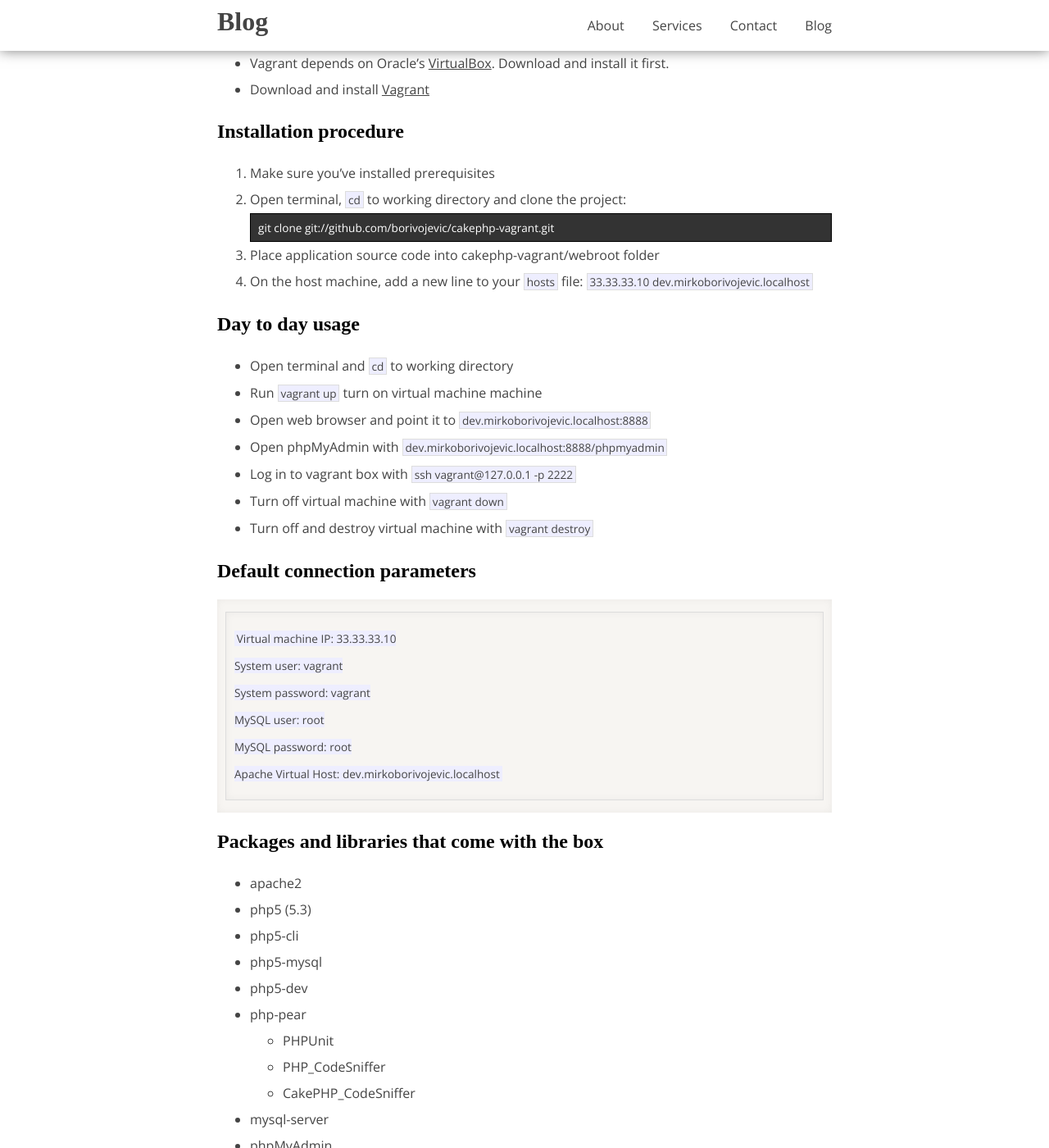
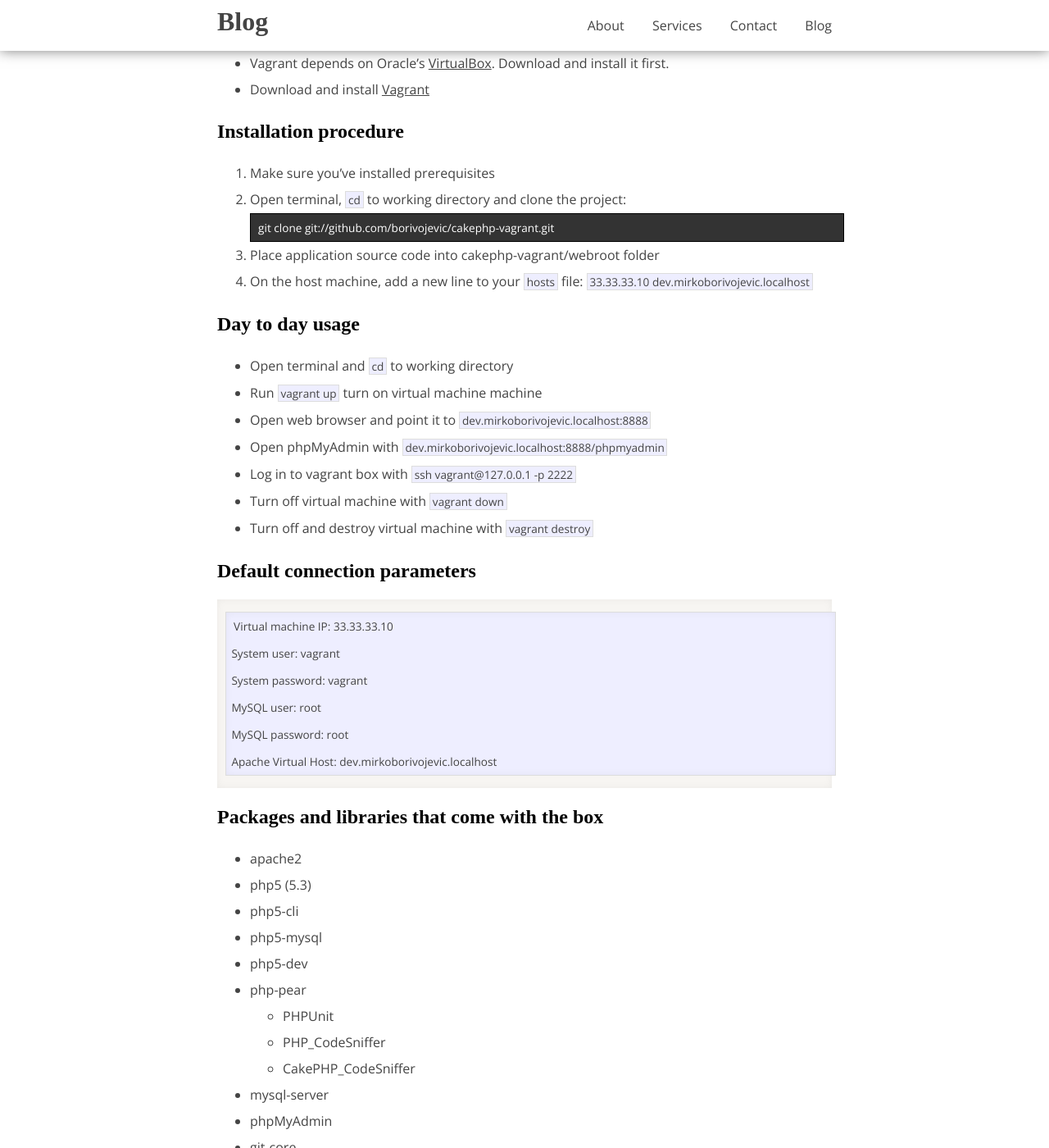
Before and after one commit to borivojevic/borivojevic.github.com, a Jekyll site: the page built from _posts/2013-05-07-install-cakephp-development-box-using-vagrant-and-puppet.markdown, in a window 1280 px wide and 1400 px high, scrolled down 315 px. Shown: the whole window at 82% size. Built offline with Jekyll 4.4.1, drawn with Linux system fonts in a browser that asks for light colours; some web fonts are replaced; Markdown is read by kramdown in place of the engine named in the settings; comment, search, counter and statistics services are not loaded.

Commit message:
Hide avatar on small screens

```diff
--- a/css/main.css
+++ b/css/main.css
@@ -252,6 +252,33 @@
 #footer a {
 	text-decoration: none;
 }
+/* ==========================================================================
+ BLOG
+ ========================================================================== */
+section.blog pre {
+	border: 1px solid #ddd;
+	background-color: #eef;
+	padding: 0 .4em;
+	display: inline-table;
+	width: 100%;
+}
+section.blog code {
+	border: 1px solid #ddd;
+	background-color: #eef;
+	font-size: 85%;
+	padding: 0 .2em;
+}
+section.blog pre code {
+	border: none;
+}
+section.blog pre.terminal {
+	border: 1px solid black;
+	background-color: #333;
+	color: white;
+}
+section.blog pre.terminal code {
+	background-color: #333;
+}
 
 @media screen and (min-device-width: 768px) and (max-device-width: 1279px) {
 	section.photo {
@@ -260,15 +287,18 @@
 	div#anthony-avatar {
 		display: none;
 	}
+	div#tom-avatar {
+		display: none;
+	}
 }
 
 @media screen and (max-device-width: 767px) {
 	.content {
 		width: auto;
-	    margin: 0 20px;
+		margin: 0 20px;
 	}
 	#header {
-	    text-align: center;
+		text-align: center;
 	}
 	#header .title {
 	  display: none;
@@ -280,7 +310,7 @@
 		padding: 0px;
 	}
 	div.mirko .content {
-	    padding: 0px;
+		padding: 0px;
 	}
 	section.about {
 		float: none;
@@ -301,4 +331,7 @@
 	div#anthony-avatar {
 		display: none;
 	}
+	div#tom-avatar {
+		display: none;
+	}
 }
```
